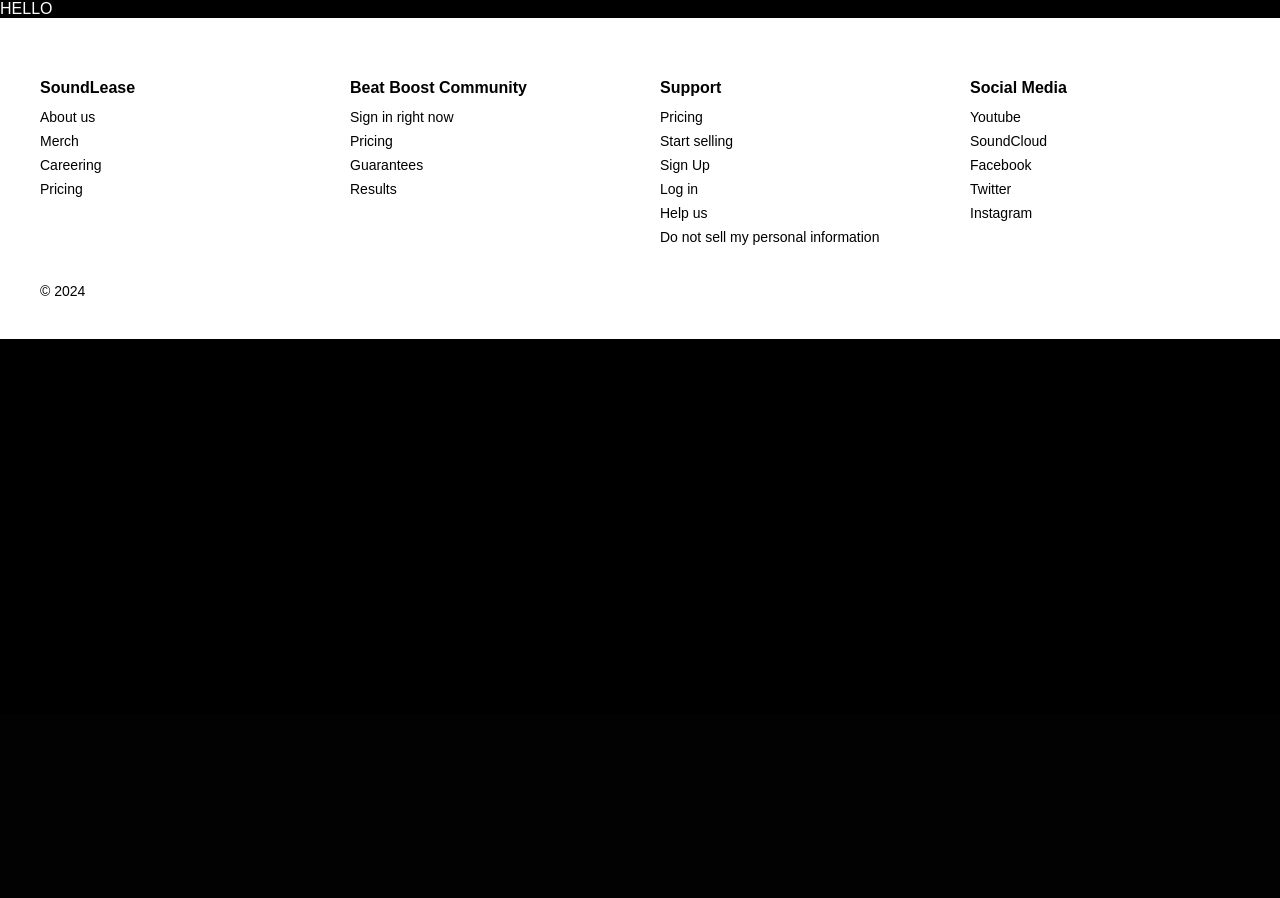
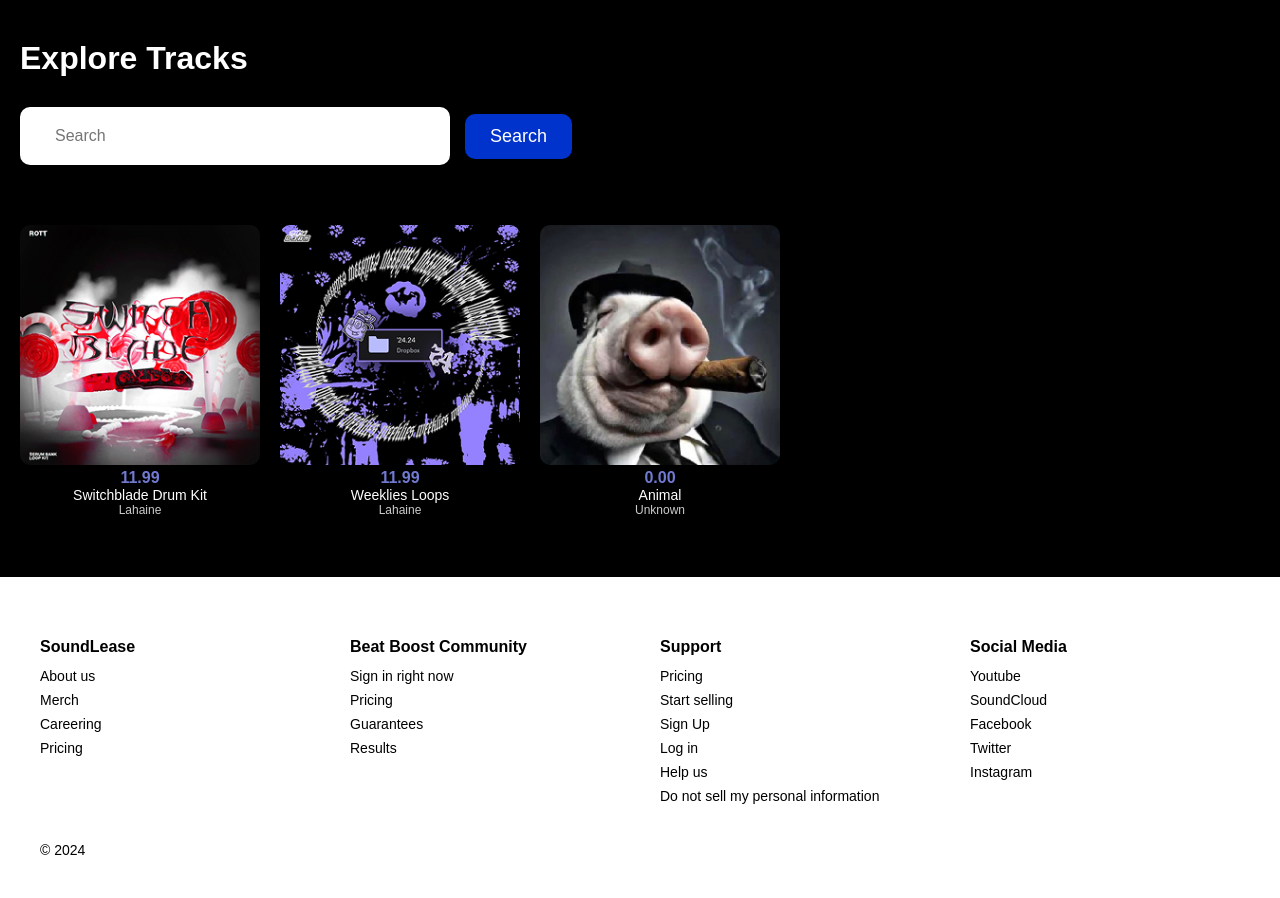
Before and after one commit to Intervice/SoundLease_Django, a Django app: page /beats/ in a window 1280 px wide. Shown: the part 85-983 px from the top of the page. Before the commit the page ends 424 px from the top, so only its background shows below. Run offline with Django 5.2, Linux system fonts and the light colour scheme; data comes from the database, SQL or seed files in the repository; both versions use the stored data as it was after the commit.

Commit message:
beat 2/3

```diff
--- a/DJANGOHTML/css/style.css
+++ b/DJANGOHTML/css/style.css
@@ -67,7 +67,7 @@ body {
   .grid {
     display: flex;
     justify-content: space-between;
-    padding: 20px;
+    padding: 0px;
   }
   .card {
     width: 240px;
--- a/soundlease/main/models.py
+++ b/soundlease/main/models.py
@@ -23,7 +23,7 @@ class Beat(models.Model):
     price = models.DecimalField(max_digits=10, decimal_places=2, verbose_name="Ціна",
                                 validators=[MinValueValidator(0.00)], default=0.00)
     premium_price = models.DecimalField(max_digits=10, decimal_places=2, verbose_name="Преміум ціна",
-                                        validators=[MinValueValidator(0.00)], default=0.00)
+                                        validators=[MinValueValidator(0.00)], blank=True, null=True)
     description = models.TextField(blank=True, verbose_name="Опис")
     pub_date = models.DateTimeField("Дата публікації", default=timezone.now)
     audio_file = models.FileField("Аудіо-файл", upload_to="beats/")
--- /dev/null
+++ b/soundlease/main/templates/main/beat_card.html
@@ -0,0 +1,15 @@
+<div class="card">
+  <img src="{{ beat.cover_image.url }}" alt="item" id="myImage1">
+  <a class="smth" href="{{ beat.get_absolute_url }}">
+    <div class="price">{{ beat.price }}</div>
+    <div class="title">{{ beat.title }}</div>
+    <div class="creator">{{ beat.author }}</div>
+    <audio id="myAudio1">
+      {% if beat.demo_file %}
+      <source src="{{ beat.demo_file.url }}" type="audio/mpeg">
+      {% else %}
+      <source src="{{ beat.audio_file.url }}" type="audio/mpeg">
+      {% endif %}
+    </audio>
+  </a>
+</div>
--- a/soundlease/main/templates/main/beat_list.html
+++ b/soundlease/main/templates/main/beat_list.html
@@ -4,6 +4,21 @@
 {% block title %} Beats {% endblock %}
 {% block content %}
 
-<div> HELLO </div>
+
+<div class="container5">
+    <div class="title5">Explore Tracks</div>
+    <div class="search-bar5">
+      <div class="search-input5">
+        <input type="text" placeholder="Search" />
+      </div>
+      <button class="search-button5">Search</button>
+    </div>
+  </div>
+    <section class="grid">
+        {% for beat in beats %}
+            {% include 'main/beat_card.html' %}
+        {% endfor %}
+
+  </section>
 
 {% endblock %}
```
Also changed, not shown: DJANGOHTML/tracks.html (+27 -0 lines), soundlease/main/templates/main/beat_detail.html (+9 -6 lines), soundlease/db.sqlite3, soundlease/main/migrations/0010_remove_beat_premium_price.py (added), soundlease/main/migrations/0011_beat_premium_price.py (added).
